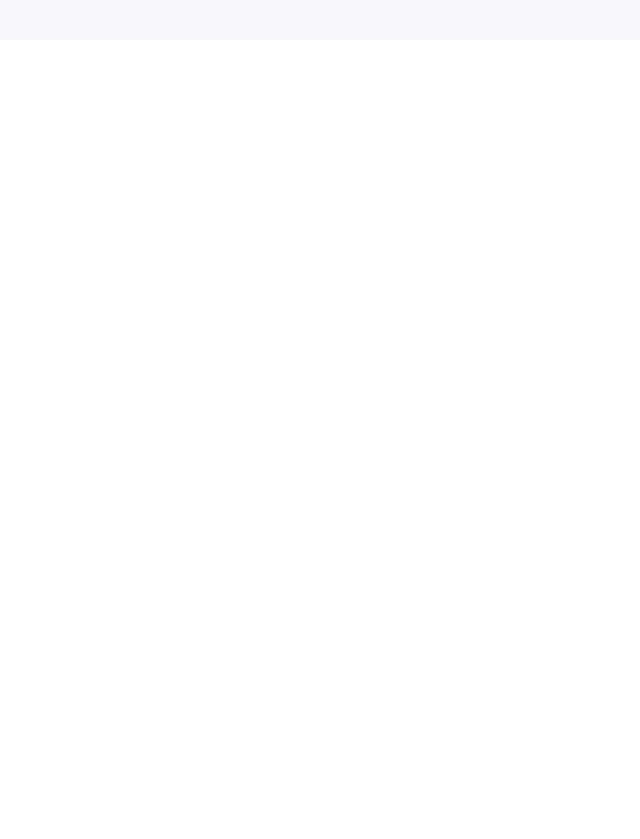
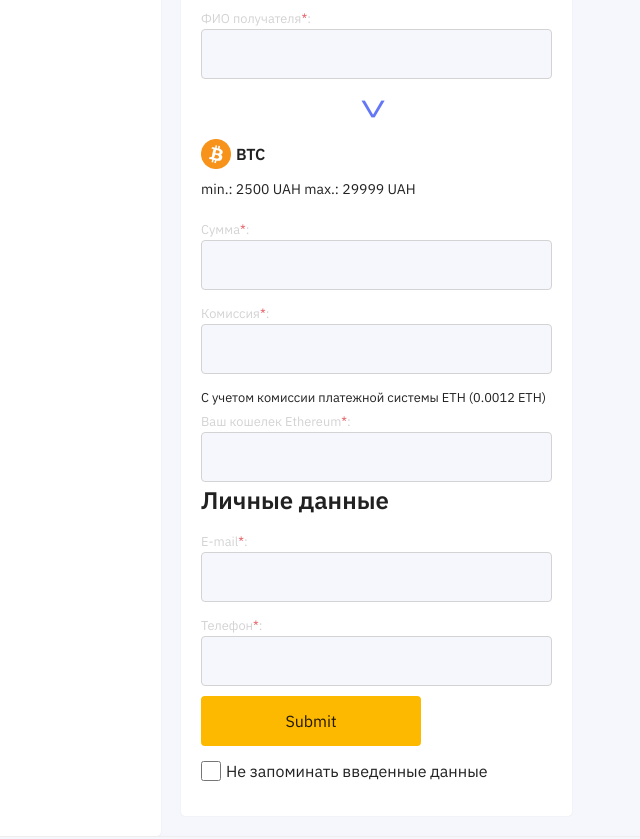
Before and after one commit to vologn4mor/vue-expressmoney, a Vue app: page / in a window 1280 px wide. Shown: the part 760-1599 px from the top of the page, without its empty margins (640-1280 px from the left). Before the commit the page ends 800 px from the top, so only its background shows below. Built offline with nearby package versions, Linux system fonts and the light colour scheme.

Commit message:
update home page

```diff
--- a/src/views/HomeView.vue
+++ b/src/views/HomeView.vue
@@ -28,21 +28,106 @@
           </li>
         </ul>
       </div>
+      <div>
         <div class="alert-with-convert">
           <div class="alert">
             <strong class="alert-strong">Внимание!</strong>
             <ul class="alert-ul">
-            <li class="alert-li alert-li-danger" :style="{ listStyleImage: 'url(' + liarr + ')' }">Требуется
+              <li class="alert-li danger" :style="{ listStyleImage: 'url(' + liarr + ')' }">Требуется
                 обязательная верификация
                 счета, для осуществления данной операции.</li>
               <li class="alert-li" :style="{ listStyleImage: 'url(' + liarr + ')' }">Данная операция производится
                 оператором
                 в ручном режиме и занимает от 5 до 60 минут в рабочее время.
               </li>
-            <li class="alert-li" :style="{ listStyleImage: 'url(' + liarr + ')' }">Как только Ваша оплата будет получена
+              <li class="alert-li" :style="{ listStyleImage: 'url(' + liarr + ')' }">Как только Ваша оплата будет
+                получена
                 мы произведем перевод средств на указанные в заявке реквизиты.
               </li>
             </ul>
+          </div>
+        </div>
+        <div>
+          <div class="exchange-card">
+            <strong>Ввод данных</strong>
+            <p><span class="bold">Курс обмена:</span> 63939.2917 UAH = 1 ETH <br>
+              <span class="bold">Резерв:</span> 19.6103 ETH <a href="">Не хватает?</a>
+            </p>
+            <form>
+              <div>
+                <div class="your-coin">
+                  <img :src="Monobank" alt="your-coin" />
+                  <span class="bold">Монобанк</span>
+                </div>
+                <p>min.: 2500 UAH max.: 29999 UAH</p>
+              </div>
+              <div class="input-container">
+                <label>
+                  <small class="light-gray">Сумма<span class="danger">*</span>:</small><br>
+                  <input class="input-text" type="text" />
+                </label>
+              </div>
+              <div class="input-container">
+                <label>
+                  <small class="light-gray">Номер вашей карты<span class="danger">*</span>:</small><br>
+                  <input class="input-text" type="text" />
+                </label>
+              </div>
+              <div class="input-container">
+                <label>
+                  <small class="light-gray">ФИО получателя<span class="danger">*</span>:</small><br>
+                  <input class="input-text" type="text" />
+                </label>
+              </div>
+              <div class="arrow-to-convert"><span>></span></div>
+              <div>
+                <div class="your-coin">
+                  <img :src="Bitcoin" alt="your-coin" />
+                  <span class="bold">BTC</span>
+                </div>
+                <p>min.: 2500 UAH max.: 29999 UAH</p>
+              </div>
+              <div class="input-container">
+                <label>
+                  <small class="light-gray">Сумма<span class="danger">*</span>:</small><br>
+                  <input class="input-text" type="text" />
+                </label>
+              </div>
+              <div class="input-container">
+                <label>
+                  <small class="light-gray">Комиссия<span class="danger">*</span>:</small><br>
+                  <input class="input-text" type="text" />
+                </label>
+              </div>
+              <div class="input-container">
+                <label>
+                  <small>С учетом комиссии платежной системы ETH (0.0012 ETH)</small><br />
+                  <small class="light-gray">Ваш кошелек Ethereum<span class="danger">*</span>:</small><br>
+                  <input class="input-text" type="text" />
+                </label>
+              </div>
+              <strong>Личные данные</strong>
+              <div class="input-container">
+                <label>
+                  <small class="light-gray">E-mail<span class="danger">*</span>:</small><br>
+                  <input class="input-text" type="text" />
+                </label>
+              </div>
+              <div class="input-container">
+                <label>
+                  <small class="light-gray">Телефон<span class="danger">*</span>:</small><br>
+                  <input class="input-text" type="text" />
+                </label>
+              </div>
+              <div class="submit-container">
+                <input type="submit">
+                <div class="flex checkbox-container">
+                  <input type="checkbox" id="input-checkbox" />
+                  <label for="">Не запоминать введенные данные</label>
+                </div>
+              </div>
+            </form>
+          </div>
         </div>
       </div>
     </div>
@@ -63,6 +148,7 @@ export default Vue.extend({
   name: 'Home',
   data() {
     return {
+      sum: 0,
       isSelectedCourse: true,
       testYour: [{
         id: 1,
@@ -77,6 +163,8 @@ export default Vue.extend({
         reserve: 75.3,
       }],
       liarr,
+      Monobank,
+      Bitcoin
     }
   },
   methods: {
@@ -98,6 +186,44 @@ li {
 
 .flex {
   display: flex;
+}
+
+.bold {
+  font-weight: bold;
+}
+
+.input-text {
+  background-color: #f6f7fc;
+  border: 1px solid lightgray;
+  border-radius: 4px;
+  max-width: 351px;
+  width: 100%;
+  height: 50px;
+  outline: none;
+  padding: 0 15px;
+}
+
+.input-container {
+  margin-top: 10px;
+}
+
+.arrow-to-convert {
+  display: flex;
+  justify-content: center;
+}
+
+.arrow-to-convert span {
+  font-size: 40px;
+  transform: rotate(90deg);
+  color: #6377f7;
+}
+
+.danger {
+  color: #e46066;
+}
+
+.light-gray {
+  color: lightgray;
 }
 
 .v-application ul,
@@ -192,7 +318,67 @@ li {
   line-height: 1.3;
 }
 
-.alert-li-danger {
-  color: #e46066;
+.exchange-card {
+
+  margin: 20px;
+  max-width: 391px;
+  width: 100%;
+  margin-left: 20px;
+  background-color: #fff;
+  padding: 20px;
+  border-radius: 4px;
+  box-shadow: 0px 0px 1px lightgray;
+}
+
+.your-coin {
+  display: flex;
+  align-items: center;
+}
+
+.your-coin img {
+  width: 30px;
+  margin-right: 5px;
+}
+
+.exchange-card strong {
+  font-size: 24px;
+}
+
+.exchange-card p {
+  margin-top: 10px;
+  line-height: 1.5;
+  font-size: 14px;
+}
+
+.submit-container {
+  margin-top: 10px;
+}
+
+.submit-container input {
+  background-color: #fcb900;
+  display: block;
+  height: 50px;
+  width: 220px;
+  margin: 0;
+  font-size: 16px;
+  text-align: center;
+  border-radius: 4px;
+}
+
+.submit-container input:hover {
+  background: #f4d142;
+  border: 1px solid #f4d142;
+  color: #000000;
+  text-decoration: none;
+}
+
+#input-checkbox {
+  accent-color: #fcb900;
+  width: 20px;
+  margin-right: 5px;
+}
+
+.checkbox-container {
+  align-items: center;
 }
 </style>
```
Lines whose indentation alone changed are shown as unchanged.
